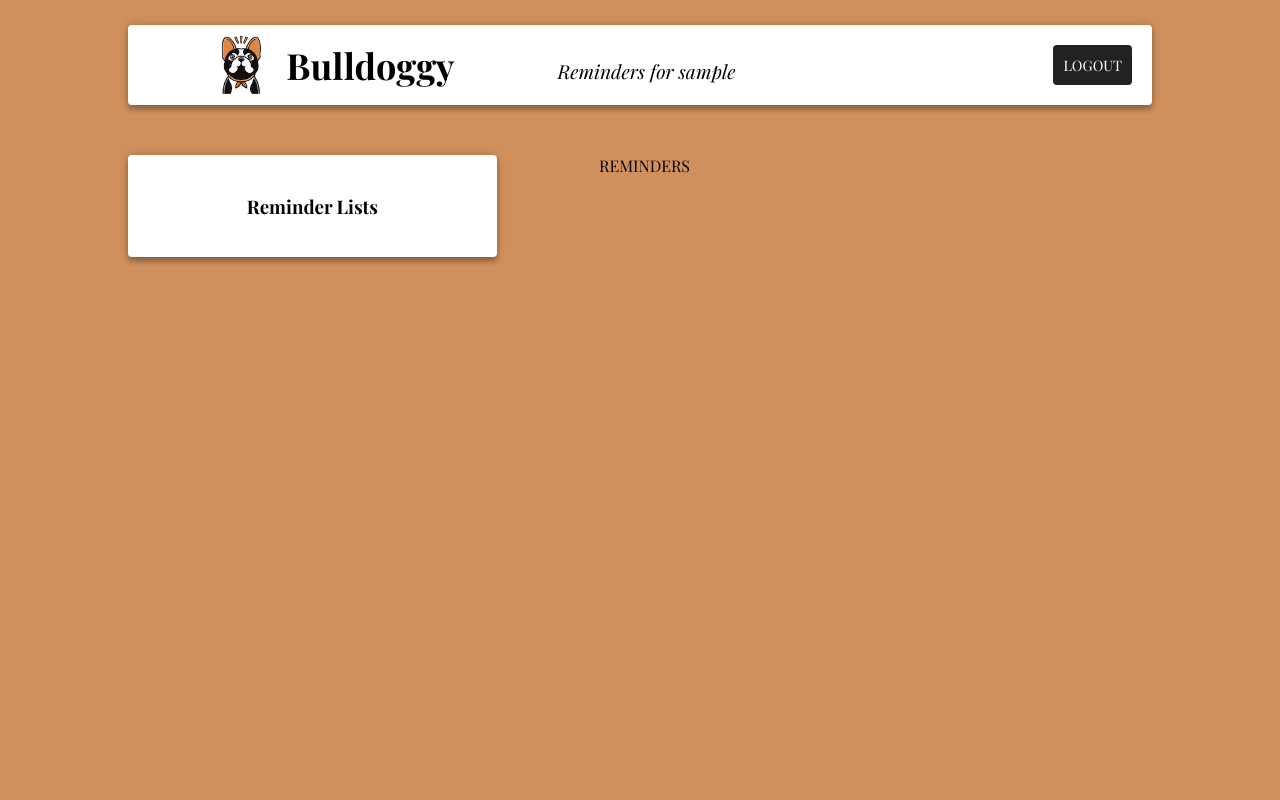
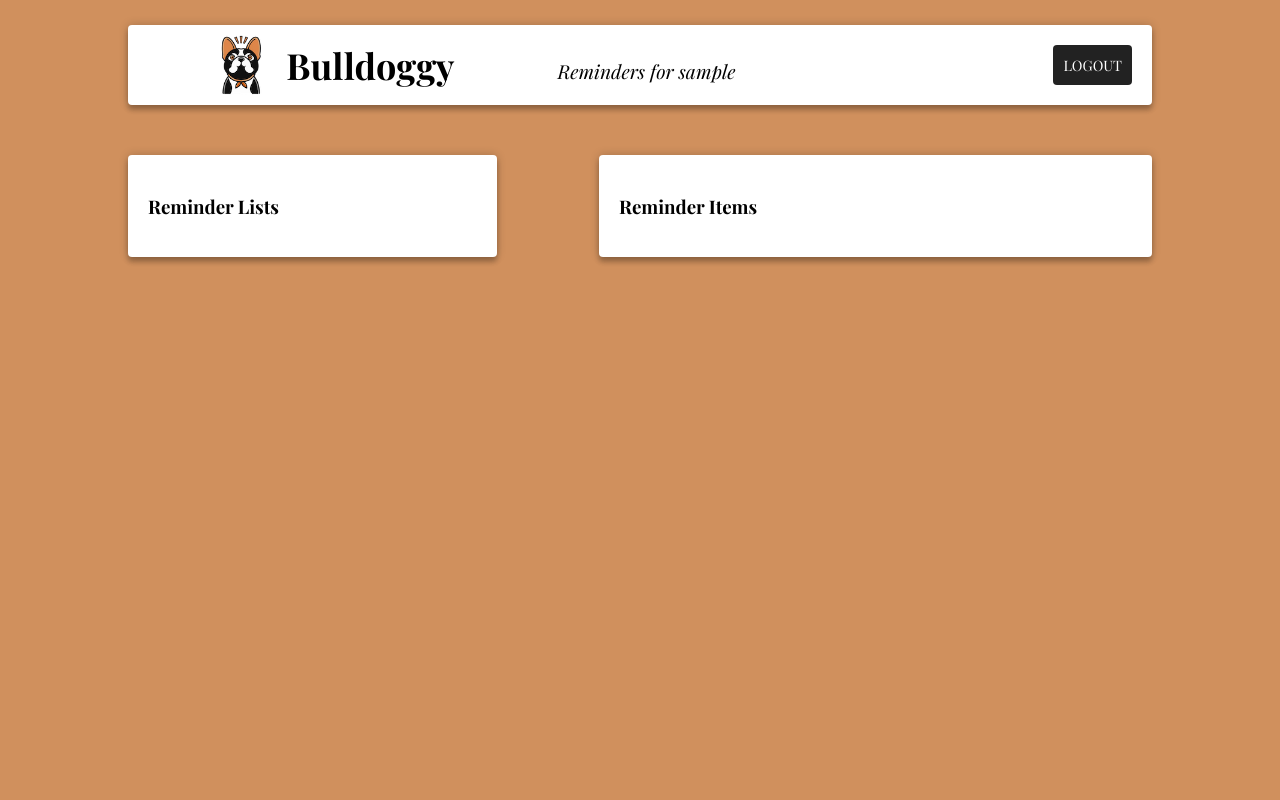
Before and after one commit to AutomationPanda/bulldoggy-reminders-app, a FastAPI app: template templates/reminders.html in a window 1280 px wide. Run offline with FastAPI, Linux system fonts and the light colour scheme; the template is opened without the code that fills it: most values are stand-ins (such as "Sample title", 1, 10 or a date in 2020).

Commit message:
Reminder items card

```diff
--- a/static/css/reminders.css
+++ b/static/css/reminders.css
@@ -68,16 +68,15 @@ body {
   padding: 25px 10% 0 0;
 }
 
-.reminders-list-card {
-  padding: 20px;
-  text-align: center;
-}
-
 .reminders-grid-items {
   grid-column: 2;
   grid-row: 2;
   background-color: #D0905D;
   padding: 25px 0 0 10%;
+}
+
+.reminders-card {
+  padding: 20px;
 }
 
 button {
--- a/templates/reminders.html
+++ b/templates/reminders.html
@@ -22,12 +22,14 @@
             </div>
         </div>
         <div class="reminders-grid-lists">
-            <div class="reminders-list-card paper-card">
+            <div class="reminders-card paper-card">
                 <h3>Reminder Lists</h3>
             </div>
         </div>
         <div class="reminders-grid-items">
-            REMINDERS
+            <div class="reminders-card paper-card">
+                <h3>Reminder Items</h3>
+            </div>
         </div>
     </div>
 </body>
```
